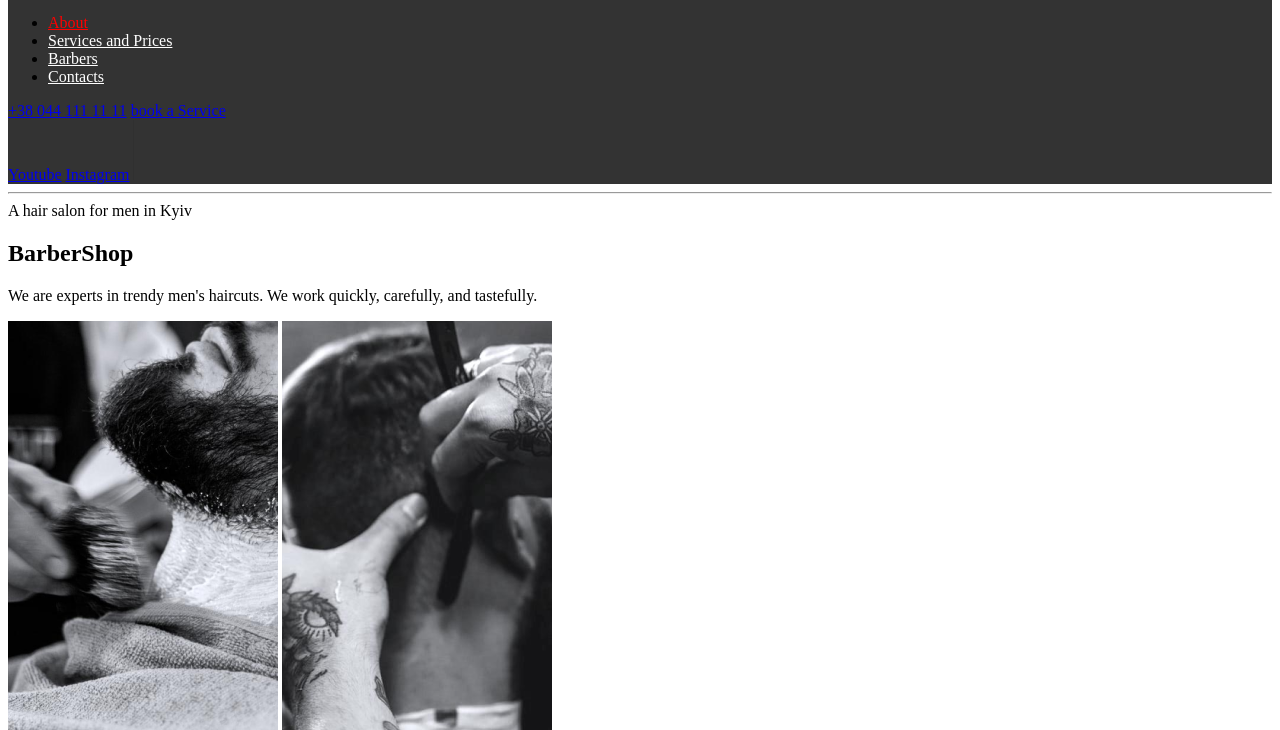
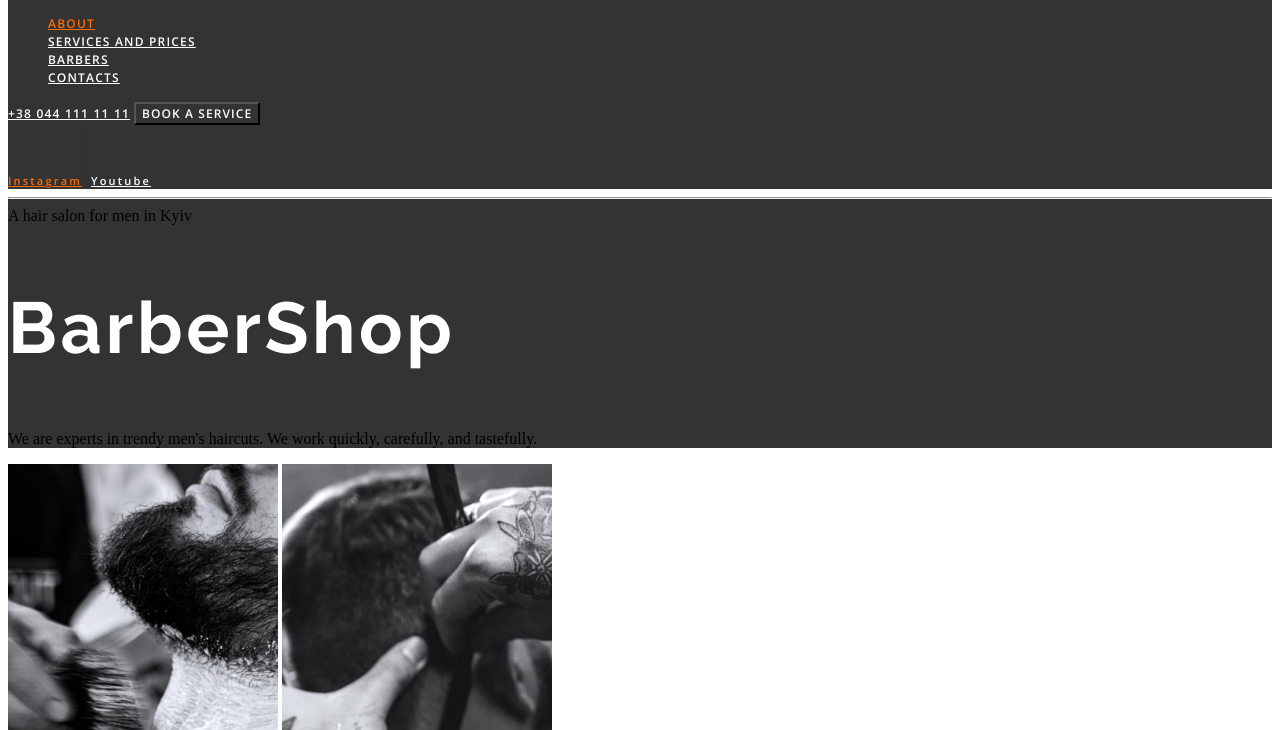
Before and after one commit to onisimsuldac/barbershop, a plain HTML site: page index.html in a window 1280 px wide. Shown: the part 70-800 px from the top of the page. Drawn offline with nearby package versions, Linux system fonts and the light colour scheme.

Commit message:
barbershop-lection 4

```diff
--- a/index.html
+++ b/index.html
@@ -5,6 +5,10 @@
     <meta charset="UTF-8">
     <meta name="viewport" content="width=device-width, initial-scale=1.0">
     <title>Barbershop</title>
+    <link rel="preconnect" href="https://fonts.googleapis.com">
+    <link rel="preconnect" href="https://fonts.gstatic.com" crossorigin>
+    <link href="https://fonts.googleapis.com/css2?family=Open+Sans:wght@400;600&family=Raleway:wght@700&display=swap"
+        rel="stylesheet">
     <link rel="stylesheet" href="style.css">
 </head>
 
@@ -23,27 +27,28 @@
             </ul>
         </nav>
 
-        <a href="tel:+38 044 111 11 11">+38 044 111 11 11</a>
+        <a href="tel:+38 044 111 11 11" class="phone-number" >+38 044 111 11 11</a>
 
-        <a href="https://goit.global/ro/contacts/" rel="noopener noreferrer nofollow" target="_blank">book a Service</a>
+        <button class="button">Book a Service</button>
         <section>
-            <a href="https://www.youtube.com/" rel="noopener noreferrer nofollow" target="_blank">Youtube</a>
-
-            <a href="https://www.instagram.com" rel="noopener noreferrer nofollow" target="_blank">Instagram</a>
+            <a href="https://www.instagram.com" rel="noopener noreferrer nofollow" target="_blank"
+                class="social-links active">Instagram</a>
             <img src="images/dash_navigation_links.png" alt="link separator" />
+            <a href="https://www.youtube.com/" rel="noopener noreferrer nofollow" target="_blank"
+                class="social-links">Youtube</a>
         </section>
 
     </header>
 
     <main>
-        <section>
+        <section class="hero-section">
             <hr>
 
             <span>A hair salon for men in Kyiv</span>
 
-            <h1>BarberShop</h1>
+            <h1 title="BarberShop" class="hero-heading">BarberShop</h1>
 
-            <p>We are experts in trendy men's haircuts.
+            <p>We are experts in trendy men&apos;s haircuts.
                 We work quickly, carefully, and tastefully.</p>
 
         </section>
--- a/style.css
+++ b/style.css
@@ -1,17 +1,80 @@
-
 :root {
   --link-color: #ffffff;
+  --link-active-color: #ff6c00;
+  --heading-color:#fff;
+  --text-font-family: "Open Sans", sans-serif;
+  --heading-font-family: "Raleway", sans-serif;
 }
 
+h1,
+h2,
+h3,
+h4,
+h5,
+h6 {
+  font-weight: bold;
+  font-family: var(--heading-font-family);
+}
+
+ul {
+  list-style-type: none;
+}
 .global-header {
   background-color: #333333;
 }
 
+.button {
+  color: var(--link-color);
+  font-size: 12px;
+  font-family: var(--text-font-family);
+  font-style: normal;
+  font-weight: 600;
+  line-height: normal;
+  letter-spacing: 1.08px;
+  text-transform: uppercase;
+  background-color: transparent;
+}
+
 .global-header .main-navigation a,
-.global-header .main-navigation a:visited {
-  color:var(--link-color);
+.global-header .main-navigation a:visited,
+.phone-number {
+  color: var(--link-color);
+  font-size: 12px;
+  font-family: var(--text-font-family);
+  font-style: normal;
+  font-weight: 600;
+  line-height: normal;
+  letter-spacing: 1.2px;
+  text-transform: uppercase;
 }
 
 .global-header .main-navigation a.active {
-  color: red;
+  color: var(--link-active-color);
 }
+
+.global-header .social-links {
+  color: var(--link-color);
+  font-size: 11px;
+  font-family: Open Sans;
+  font-style: normal;
+  font-weight: 600;
+  line-height: normal;
+  letter-spacing: 2.2px;
+}
+
+.global-header .social-links.active {
+  color: var(--link-active-color);
+}
+.hero-heading {
+  color:var(--heading-color);
+  font-size: 72px;
+  font-family: Raleway;
+  font-style: normal;
+  font-weight: 700;
+  line-height: normal;
+  letter-spacing: 3.6px;
+}
+
+.hero-section {
+  background-color: #333333;
+}
```
